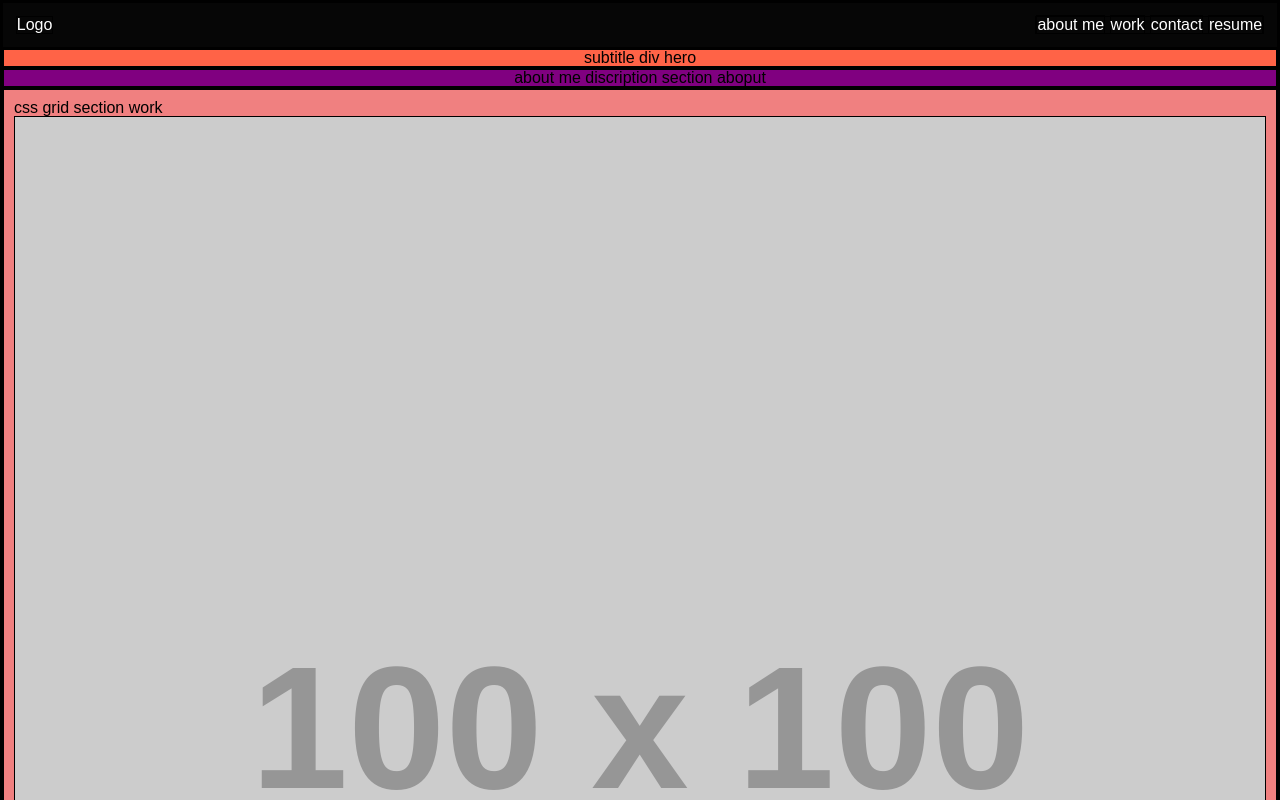
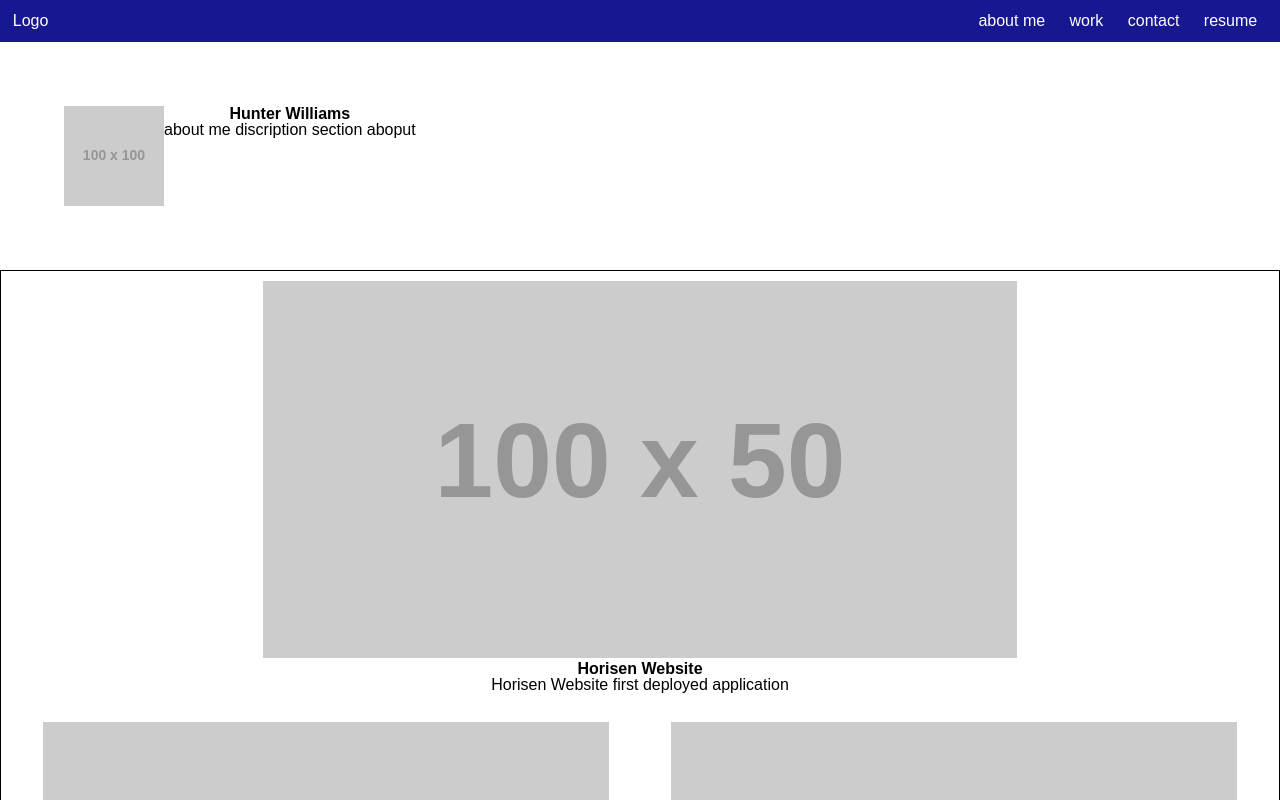
Before and after one commit to hunter-williams/hw-portfolio, a plain HTML site: page index.html in a window 1280 px wide. Shown: the top 800 px of the page. Drawn offline with Linux system fonts and the light colour scheme; placeholder pictures from the web are drawn by us.

Commit message:
theme style

```diff
--- a/index.html
+++ b/index.html
@@ -19,23 +19,21 @@
         </ul>
     </nav>
 
-    <div id="hero">
-
-        <section>subtitle div hero</section>
-    </div>
-
 <section id="about">
-
+    <img alt="placeholder" src="http://via.placeholder.com/100x100" ></img>
     <article>
-        about me discription section aboput
+        <h1>Hunter Williams</h1>
+            <p>about me discription section aboput</p>
     </article>
 </section>
 
 <section id="work">
 
     <section>
-        css grid section work
-        <img id="firstimg" alt="placeholder" src="http://via.placeholder.com/100x100" ></img>
+        <img id="firstimg" alt="placeholder" src="http://via.placeholder.com/100x50" ></img>
+        <h2>Horisen Website</h2>
+        <p>Horisen Website first deployed application</p>
+
         <img class="gridimg" alt="placeholder" src="http://via.placeholder.com/100x100" ></img>
         <img class="gridimg" alt="placeholder" src="http://via.placeholder.com/100x100" ></img>
         <img class="gridimg" alt="placeholder" src="http://via.placeholder.com/100x100" ></img>
--- a/style.css
+++ b/style.css
@@ -1,5 +1,9 @@
+:root {
+    --theme-blue: rgb(23, 23, 146);
+}
+
 * {
-    border: 1px solid black
+    text-align: center;
 }
 
 nav{
@@ -7,32 +11,24 @@ nav{
     display: flex;
     flex-direction: row;
     justify-content: flex-end;
-    background-color: rgb(6, 6, 6);
-    color: rgb(255, 255, 255);
     align-items: center;
     padding: 1%;
     justify-content: space-between;
+    background-color: var(--theme-blue);
+    color: white;
 }
 
 nav ul li{
     display: inline;
     width: 10%;
-
-}
-
-#hero{
-    width: 100%;
-    background-color: tomato;
-}
-
-#hero section{
-    margin: 0 auto;
-    text-align: center;
+    margin: 0 10px;
 }
 
 #about{
-    width: 100%;
-    background-color: purple;
+    width: 80%;
+    display: flex;
+    justify-content: left;
+    margin: 5%;
 }
 
 #about article{
@@ -41,14 +37,12 @@ nav ul li{
 
 #work{
     width: 100%;
-    background-color: green;
     display: flex;
     flex-wrap: wrap;
 }
 
 #work section{
     width: 80%;
-    background-color: lightcoral;
     margin: 0 auto;
     flex: 1 0 0;
     padding: 10px;
@@ -58,7 +52,7 @@ nav ul li{
 }
 
 #firstimg{
-    width: 100%;
+    width: 60%;
 }
 
 .gridimg{
@@ -72,10 +66,10 @@ footer{
     width: 100%;
     display: flex;
     flex-direction: row;
-    background-color: rgb(6, 6, 6);
-    color: rgb(255, 255, 255);
     align-items: center;
     padding: 1%;
+    background-color: var(--theme-blue);
+    color: white;
 }
 
 footer ul li{
```
